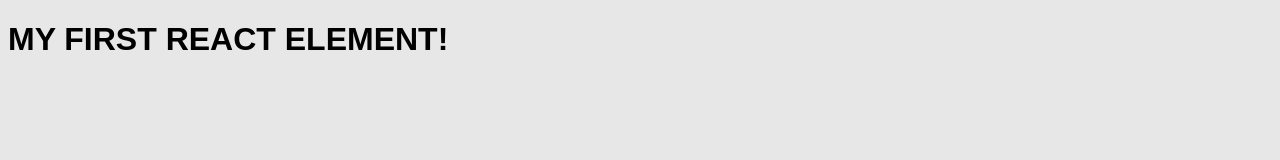
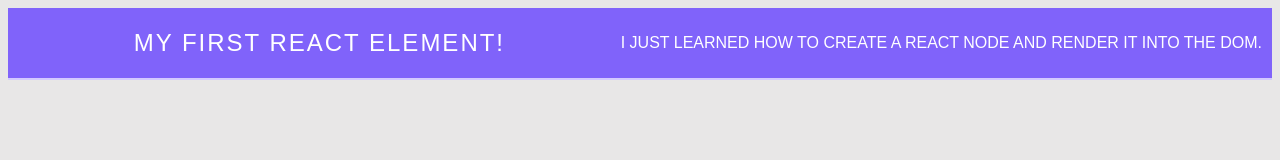
Before and after one commit to lastnamearya/Treehouse-React.js, a plain HTML site: page course-1 React Basics/scoreboard/index.html in a window 1280 px wide. Drawn offline with nearby package versions, Linux system fonts and the light colour scheme.

Commit message:
Mounting in React using ReactDOM.render()

```diff
--- a/course-1 React Basics/scoreboard/app.js
+++ b/course-1 React Basics/scoreboard/app.js
@@ -4,4 +4,12 @@
   "My First React Element!"
 );
 
-ReactDOM.render(title, document.getElementById("root"));
+const desc = React.createElement(
+  "p",
+  null,
+  "I just learned how to create a React Node and render it into the DOM."
+);
+
+const header = React.createElement("header", null, title, desc);
+
+ReactDOM.render(header, document.getElementById("root"));
```
Also changed, not shown: course-1 React Basics/scoreboard/index.html (+2 -0 lines).
